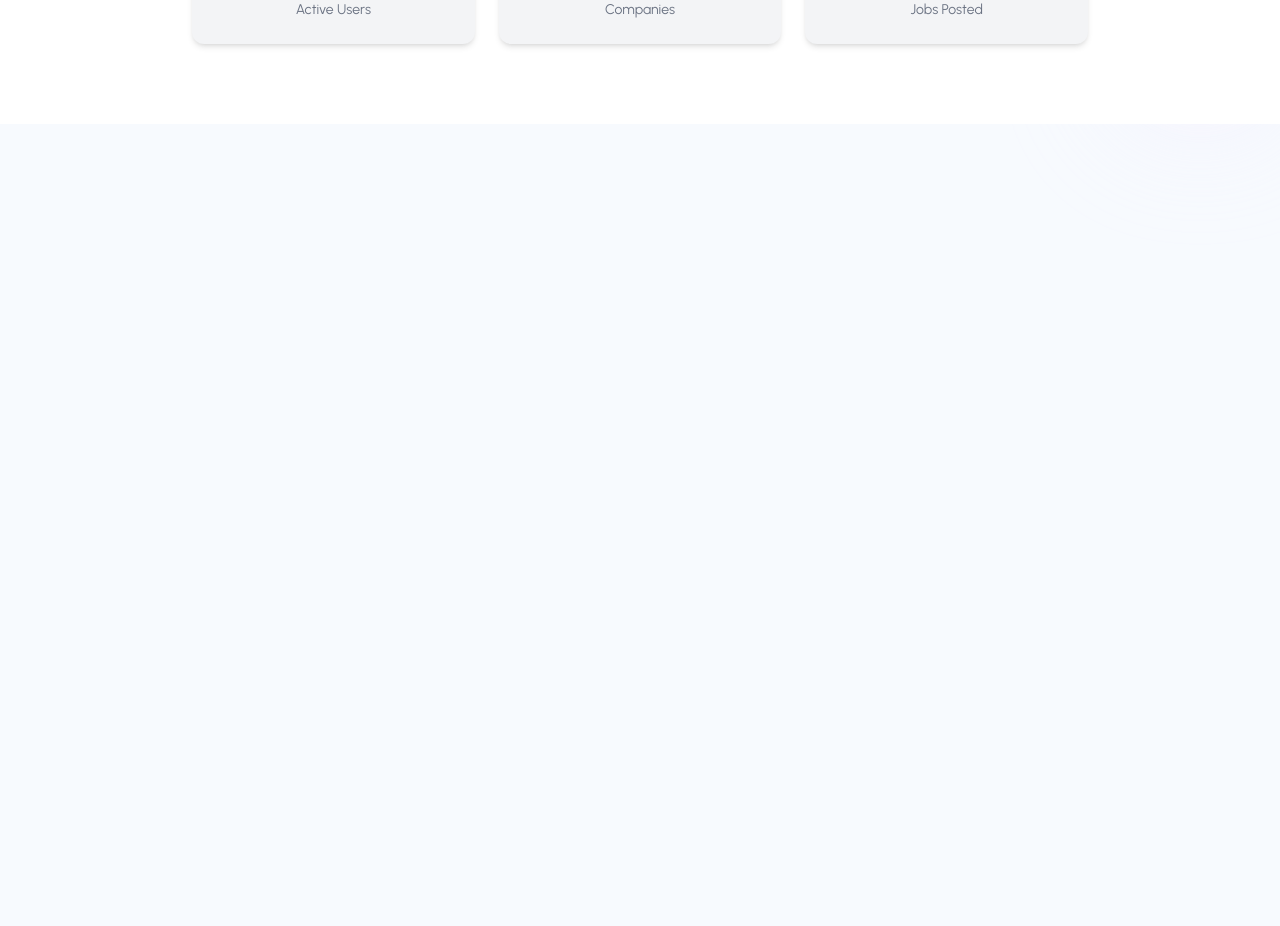
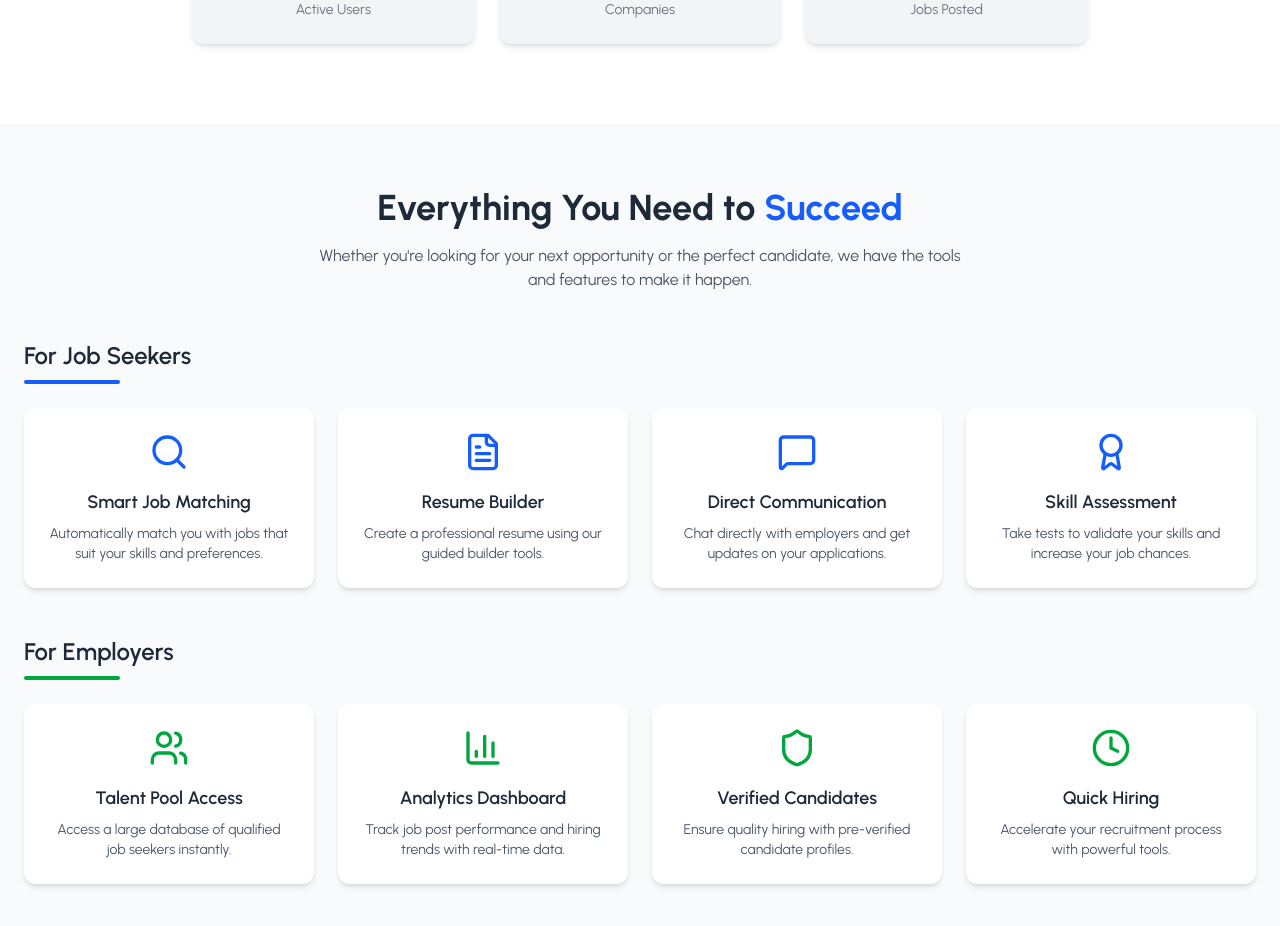
Before and after one commit to Lithira-Sasmitha/JOBprotala_frontend, a React (Vite) app in the folder frontend/: page / in a window 1280 px wide. Shown: the part 740-1666 px from the top of the page. Before the commit the page ends 864 px from the top, so only its background shows below. Built offline with nearby package versions, Linux system fonts and the light colour scheme.

Commit message:
init features page

```diff
--- a/frontend/src/pages/LandingPage/LandingPage.jsx
+++ b/frontend/src/pages/LandingPage/LandingPage.jsx
@@ -1,12 +1,14 @@
 import React from 'react'
 import Header from './components/Header'
 import Hero from './components/Hero'
+import Features from './components/Features'
 
 const Landing = () => {
   return (
-    <div className='min-h-screen'>
+    <div className='min-h-screen mb-[100vh]'>
       <Header />
       <Hero />
+      <Features />
     </div>
   )
 }
--- /dev/null
+++ b/frontend/src/pages/LandingPage/components/Features.jsx
@@ -0,0 +1,65 @@
+import React from 'react';
+import { employerFeatures, JobSeekerFetures } from '../../../utils/data';
+import { Toaster } from 'react-hot-toast';
+
+const Features = () => {
+  return (
+    <section className="py-16 bg-gray-50">
+      <div className="max-w-7xl mx-auto px-6">
+        {/* Header */}
+        <div className="text-center mb-12">
+          <h2 className="text-4xl font-bold text-gray-800">
+            Everything You Need to <span className="text-blue-600">Succeed</span>
+          </h2>
+          <p className="mt-4 text-gray-600 max-w-2xl mx-auto">
+            Whether you're looking for your next opportunity or the perfect candidate,
+            we have the tools and features to make it happen.
+          </p>
+        </div>
+
+        {/* Job Seeker Section */}
+        <div className="mb-12">
+          <div className="mb-6">
+            <h3 className="text-2xl font-semibold text-gray-800">For Job Seekers</h3>
+            <div className="h-1 w-24 bg-blue-600 mt-2 rounded" />
+          </div>
+          <div className="grid md:grid-cols-2 lg:grid-cols-4 gap-6">
+            {JobSeekerFetures.map((feature, index) => (
+              <div
+                key={index}
+                className="bg-white p-6 rounded-xl shadow-md flex flex-col items-center text-center hover:shadow-lg transition"
+              >
+                <feature.icon className="w-10 h-10 text-blue-600 mb-4" />
+                <h4 className="text-lg font-semibold text-gray-800">{feature.title}</h4>
+                <p className="text-sm text-gray-600 mt-2">{feature.description}</p>
+              </div>
+            ))}
+          </div>
+        </div>
+
+        {/* Employer Section */}
+        <div>
+          <div className="mb-6">
+            <h3 className="text-2xl font-semibold text-gray-800">For Employers</h3>
+            <div className="h-1 w-24 bg-green-600 mt-2 rounded" />
+          </div>
+          <div className="grid md:grid-cols-2 lg:grid-cols-4 gap-6">
+            {employerFeatures.map((feature, index) => (
+              <div
+                key={index}
+                className="bg-white p-6 rounded-xl shadow-md flex flex-col items-center text-center hover:shadow-lg transition"
+              >
+                <feature.icon className="w-10 h-10 text-green-600 mb-4" />
+                <h4 className="text-lg font-semibold text-gray-800">{feature.title}</h4>
+                <p className="text-sm text-gray-600 mt-2">{feature.description}</p>
+              </div>
+            ))}
+          </div>
+        </div>
+      </div>
+      <Toaster />
+    </section>
+  );
+};
+
+export default Features;
--- /dev/null
+++ b/frontend/src/utils/data.js
@@ -0,0 +1,98 @@
+import {
+  Search,
+  Users,
+  FileText,
+  MessageSquare,
+  BarChart3,
+  Shield,
+  Clock,
+  Award,
+  Briefcase,
+  Building2,
+  LayoutDashboard,
+  Plus
+} from "lucide-react";
+
+// Job Seeker Features
+export const JobSeekerFetures = [
+  {
+    icon: Search,
+    title: "Smart Job Matching",
+    description: "Automatically match you with jobs that suit your skills and preferences.",
+  },
+  {
+    icon: FileText,
+    title: "Resume Builder",
+    description: "Create a professional resume using our guided builder tools.",
+  },
+  {
+    icon: MessageSquare,
+    title: "Direct Communication",
+    description: "Chat directly with employers and get updates on your applications.",
+  },
+  {
+    icon: Award,
+    title: "Skill Assessment",
+    description: "Take tests to validate your skills and increase your job chances.",
+  },
+];
+
+// Employer Features
+export const employerFeatures = [
+  {
+    icon: Users,
+    title: "Talent Pool Access",
+    description: "Access a large database of qualified job seekers instantly.",
+  },
+  {
+    icon: BarChart3,
+    title: "Analytics Dashboard",
+    description: "Track job post performance and hiring trends with real-time data.",
+  },
+  {
+    icon: Shield,
+    title: "Verified Candidates",
+    description: "Ensure quality hiring with pre-verified candidate profiles.",
+  },
+  {
+    icon: Clock,
+    title: "Quick Hiring",
+    description: "Accelerate your recruitment process with powerful tools.",
+  },
+];
+
+// Navigation Menu for Employer Panel
+export const NAVIGATION_MENU = [
+  { id: "employer-dashboard", name: "Dashboard", icon: LayoutDashboard },
+  { id: "post-job", name: "Post Job", icon: Plus },
+  { id: "manage-jobs", name: "Manage Jobs", icon: Briefcase },
+  { id: "company-profile", name: "Company Profile", icon: Building2 },
+];
+
+// Job Categories (15 items)
+export const CATEGORIES = [
+  { value: "Engineering", label: "Engineering" },
+  { value: "Information Technology", label: "Information Technology" },
+  { value: "Healthcare", label: "Healthcare" },
+  { value: "Education", label: "Education" },
+  { value: "Finance", label: "Finance" },
+  { value: "Sales", label: "Sales" },
+  { value: "Marketing", label: "Marketing" },
+  { value: "Human Resources", label: "Human Resources" },
+  { value: "Construction", label: "Construction" },
+  { value: "Legal", label: "Legal" },
+  { value: "Customer Service", label: "Customer Service" },
+  { value: "Manufacturing", label: "Manufacturing" },
+  { value: "Transportation", label: "Transportation" },
+  { value: "Hospitality", label: "Hospitality" },
+  { value: "Real Estate", label: "Real Estate" },
+];
+
+// Job Types (5 items)
+export const JOB_TYPES = [
+  { value: "Remote", label: "Remote" },
+  { value: "Full-Time", label: "Full-Time" },
+  { value: "Part-Time", label: "Part-Time" },
+  { value: "Internship", label: "Internship" },
+  { value: "Contract", label: "Contract" },
+];
```
Also changed, not shown: frontend/src/pages/utils/uplodeimage.js (deleted), frontend/src/utils/apiPaths.js (added), frontend/src/utils/axiosinstance.js (added), frontend/src/utils/helper.js (added), frontend/src/utils/uplodeimage.js (added).
